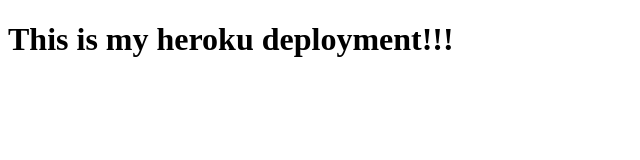
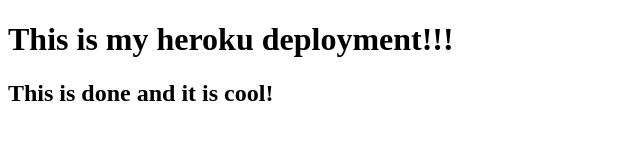
Before and after one commit to Pia007/fs-deployment-demo, a website: page index.html in a window 1280 px wide. Shown: the whole page, without its empty margins (0-640 px from the left). Drawn offline with Linux system fonts and the light colour scheme.

Commit message:
updated html

```diff
--- a/index.html
+++ b/index.html
@@ -8,5 +8,6 @@
 </head>
 <body>
   <h1>This is my heroku deployment!!!</h1>
+  <h2> This is done and it is cool!</h2>
 </body>
 </html>
```
